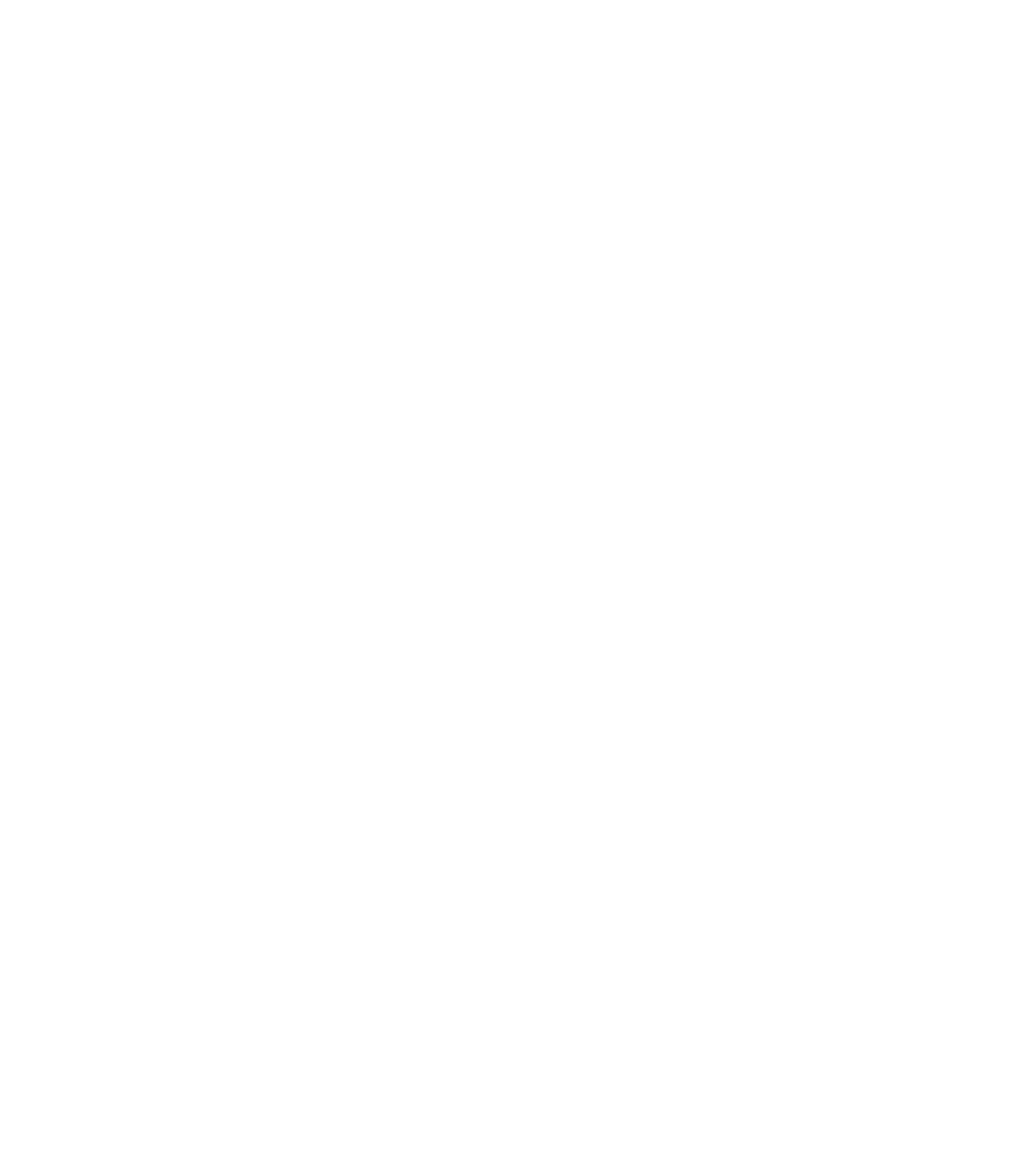
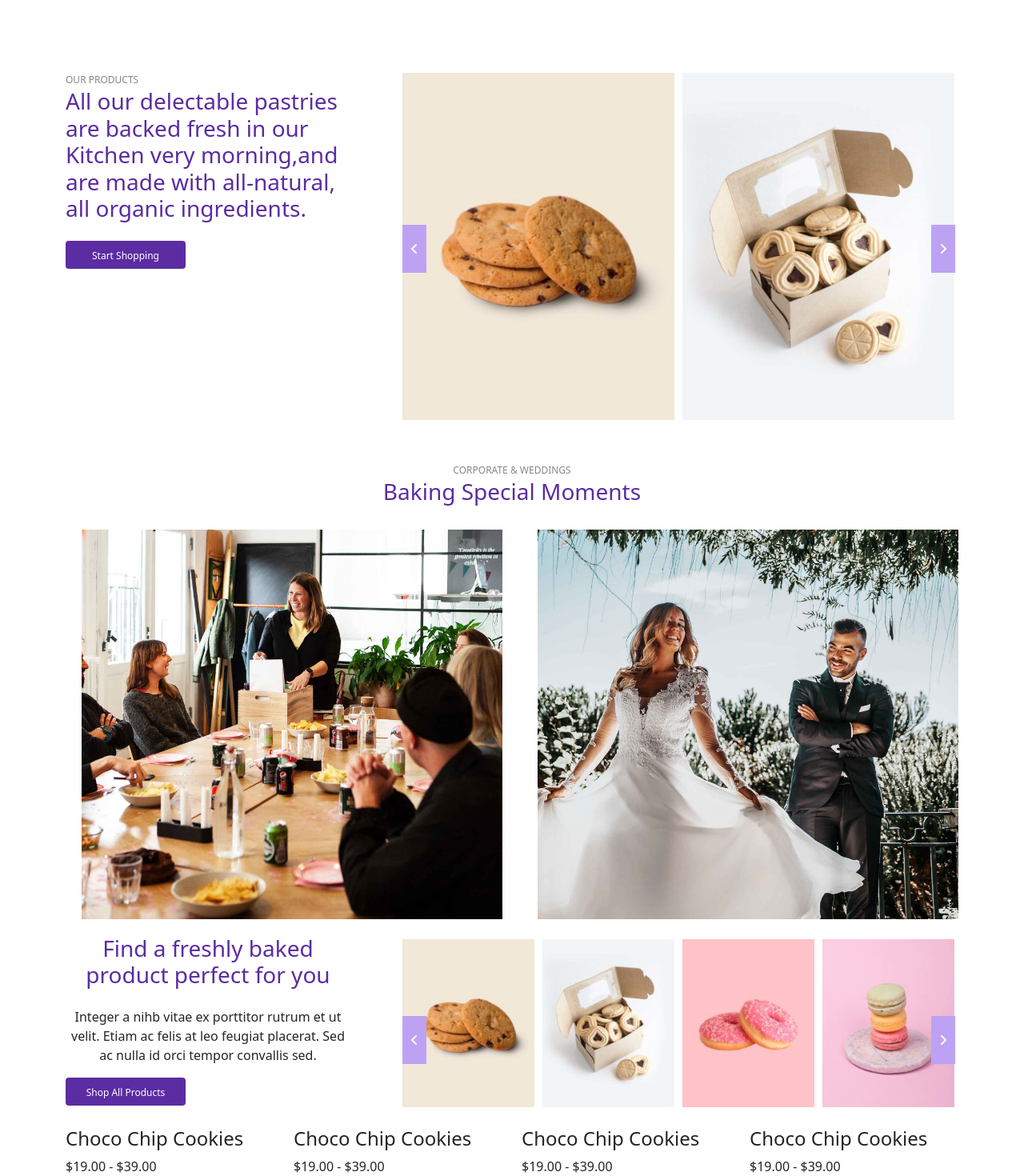
Before and after one commit to Elisachiriaco/proj-html-vuejs, a Vue app: page / in a window 1280 px wide. Shown: the part 614-2084 px from the top of the page at 80% size. Before the commit the page ends 800 px from the top, so only its background shows below. Built offline with nearby package versions, Linux system fonts and the light colour scheme.

Commit message:
section 1

```diff
--- a/src/App.vue
+++ b/src/App.vue
@@ -1,18 +1,28 @@
 <template>
   <div id="app">
     <header>
-    <AppHeader />
+    <app-header />
     </header>
+    <main>
+      <app-main />
+    </main>
+    <footer>
+      <app-footer />
+    </footer>
   </div>
 </template>
 
 <script>
 import AppHeader from './components/AppHeader.vue'
+import AppMain from './components/AppMain.vue'
+import AppFooter from './components/AppFooter.vue'
 
 export default {
   name: 'App',
   components: {
-    AppHeader
+    AppHeader,
+    AppMain,
+    AppFooter
   }
 }
 </script>
@@ -30,6 +40,8 @@ header{
 .subtitle{
   text-transform: uppercase;
   color: $mamba;
+  font-size: 12px;
+  padding-bottom: 5px;
 }
 .mybutton-white{
   background-color: $white;
@@ -40,7 +52,19 @@ header{
   a{
     text-decoration: none;
     color: $daisy;
+    font-size: 10px;
+  }
+}
+.mybutton-violet{
+  background-color: $daisy;
+  width: 150px;
+  height: 35px;
+  border-radius: 4px;
+  line-height: 35px;
+  a{
+    text-decoration: none;
+    color: $white;
     font-size: 12px;
   }
-  }
+}
 </style>
--- a/src/components/AppFooter.vue
+++ b/src/components/AppFooter.vue
@@ -0,0 +1,15 @@
+<template>
+    <div>
+
+    </div>
+</template>
+
+<script>
+export default {
+    name: 'AppFooter'
+}
+</script>
+
+<style lang="scss" scoped>
+
+</style>
--- a/src/components/AppHeader.vue
+++ b/src/components/AppHeader.vue
@@ -52,7 +52,7 @@ img{
 li{
   list-style-type: none;
   display: inline;
-  padding: 10px;
+  padding: 14px;
   a{
     color: $daisy;
     text-decoration: none;
--- a/src/components/AppMain.vue
+++ b/src/components/AppMain.vue
@@ -0,0 +1,139 @@
+<template>
+    <div class="container">
+        <section>
+            <div class="row">
+                <div class="col-4">
+                    <span class="subtitle">Our products</span>
+                    <h3>All our delectable pastries are backed fresh in our Kitchen very morning,and are made with all-natural, all organic ingredients.</h3>
+                    <div class="mybutton-violet text-center">
+                        <a href="#">Start Shopping</a>
+                    </div>
+                </div>
+                <div class="col-8 d-flex flex-nowrap cookies justify-content-end">
+                    <img src="../assets/images/choco-chip-cookies-400x510.jpg" alt="cookies">
+                    <div class="arrow-left">
+                        <i class="fa-solid fa-angle-left"></i>
+                    </div>
+                    <div class="arrow-right">
+                        <i class="fa-solid fa-angle-right"></i>
+                    </div>
+                    <img src="../assets/images/strawberry-jam-cookies-400x510.jpg" alt="cookies">
+                </div>
+            </div>
+
+            <div class="row pt-4">
+                <div class="col-12 justify-content-center text-center">
+                    <span class="subtitle">Corporate & weddings</span>
+                    <h3>Baking Special Moments</h3>
+                </div>
+                <div class="col-6 wedding justify-content-start pt-2">
+                    <img src="../assets/images/corporate-bg.jpg" alt="wedding">
+                </div>
+                <div class="col-6 wedding justify-content-end pt-2">
+                    <img src="../assets/images/wedding-bg.jpg" alt="wedding">
+                </div>
+            </div>
+
+            <div class="row shop">
+                <div class="col-4 text-center justify-content-center">
+                    <h3>Find a freshly baked product perfect for you </h3>
+                    <p>Integer a nihb vitae ex porttitor rutrum et ut velit. Etiam ac felis at leo feugiat placerat. Sed ac nulla id orci tempor convallis sed.</p>
+                    <div class="mybutton-violet text-center">
+                        <a href="#">Shop All Products</a>
+                    </div>
+                </div>
+                <div class="col-8 d-flex flex-nowrap cookies justify-content-end">
+                    <div class="arrow-left">
+                        <i class="fa-solid fa-angle-left"></i>
+                    </div>
+                    <img src="../assets/images/choco-chip-cookies-200x255.jpg" alt="cookies">
+                    <img src="../assets/images/strawberry-jam-cookies-200x255.jpg" alt="cookies">
+                    <img src="../assets/images/strawberry-donut-200x255.jpg" alt="donuts">
+                    <img src="../assets/images/perfect-macarons-200x255.jpg" alt="macarons">
+                    <div class="arrow-right">
+                        <i class="fa-solid fa-angle-right"></i>
+                    </div>
+                </div>
+            </div>
+
+            <div class="row">
+                <div class="col-3 justify-content-end">
+                    <h4>Choco Chip Cookies</h4>
+                    <span>$19.00 - $39.00</span>
+                </div>
+                <div class="col-3 justify-content-end">
+                    <h4>Choco Chip Cookies</h4>
+                    <span>$19.00 - $39.00</span>
+                </div>
+                <div class="col-3 justify-content-end">
+                    <h4>Choco Chip Cookies</h4>
+                    <span>$19.00 - $39.00</span>
+                </div>
+                <div class="col-3 justify-content-end">
+                    <h4>Choco Chip Cookies</h4>
+                    <span>$19.00 - $39.00</span>
+                </div>
+            </div>
+        </section>
+    </div>
+</template>
+
+<script>
+export default {
+    name:'AppMain'
+}
+</script>
+
+<style lang="scss" scoped>
+@import '../style/vars.scss';
+h3{
+    color: $daisy;
+    padding-bottom: 15px;
+}
+.cookies{
+    position: relative;
+    img{
+        width: 350px;
+        padding: 5px;
+        margin-bottom: 20px;
+    }
+}
+section{
+    margin-top: 100px;
+}
+
+.arrow-left{
+    position: absolute;
+    top: 42%;
+    left: 53px;
+    width: 30px;
+    height: 60px;
+    line-height: 60px;
+    background-color: rgba($color: $perfume, $alpha: 8.0);
+    color: $white;
+    text-align: center;
+}
+.arrow-right{
+    position: absolute;
+    top: 42%;
+    right: 16px;
+    width: 30px;
+    height: 60px;
+    line-height: 60px;
+    background-color: rgba($color: $perfume, $alpha: 8.0);
+    color: $white;
+    text-align: center;
+}
+
+.wedding img{
+    width: 100%;
+    padding-left: 20px;
+}
+
+.shop{
+    margin-top: 20px;
+    img{
+    width: 175px;
+}
+}
+</style>
```
